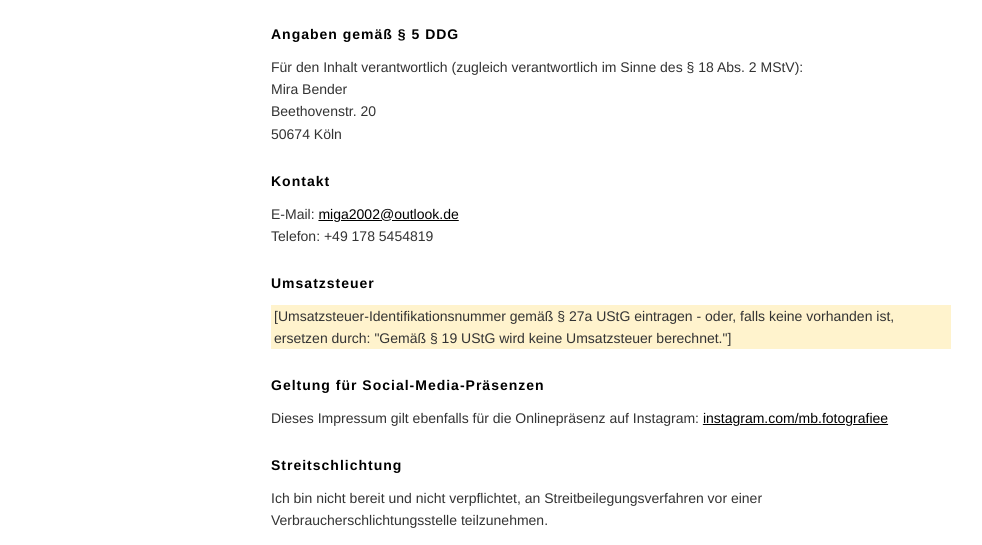
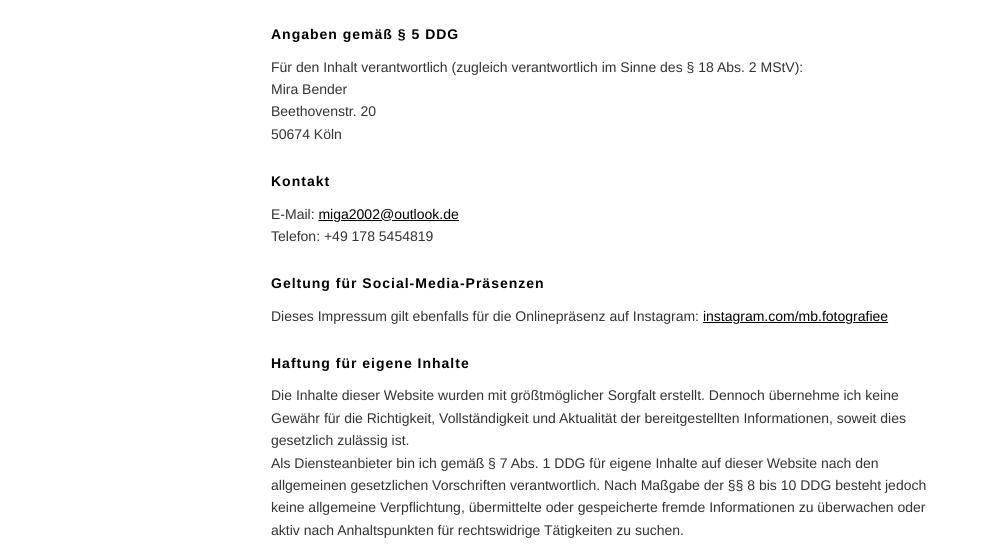
Before and after one commit to Fa8io/mirabender-fotografie, a plain HTML site: page impressum.html in a window 1280 px wide. Shown: the part 210-755 px from the top of the page, without its empty margins (29-1011 px from the left). Drawn offline with Linux system fonts and the light colour scheme.

Commit message:
Umsatzsteuer- und Streitschlichtungs-Abschnitt aus Impressum entfernen
Co-Authored-By: Claude Sonnet 5 <noreply@anthropic.com>

```diff
--- a/impressum.html
+++ b/impressum.html
@@ -11,7 +11,6 @@
     h2 { font-size: 14px; margin: 25px 0 10px; letter-spacing: 1px; }
     p { font-size: 14px; color: #333; }
     .legal-content a { color: #000; }
-    .legal-content .todo { background: #fff3cd; padding: 0 3px; }
   </style>
 </head>
 <body>
@@ -38,18 +37,8 @@
     </section>
 
     <section>
-      <h2>Umsatzsteuer</h2>
-      <p class="todo">[Umsatzsteuer-Identifikationsnummer gemäß § 27a UStG eintragen - oder, falls keine vorhanden ist, ersetzen durch: "Gemäß § 19 UStG wird keine Umsatzsteuer berechnet."]</p>
-    </section>
-
-    <section>
       <h2>Geltung für Social-Media-Präsenzen</h2>
       <p>Dieses Impressum gilt ebenfalls für die Onlinepräsenz auf Instagram: <a href="https://www.instagram.com/mb.fotografiee">instagram.com/mb.fotografiee</a></p>
-    </section>
-
-    <section>
-      <h2>Streitschlichtung</h2>
-      <p>Ich bin nicht bereit und nicht verpflichtet, an Streitbeilegungsverfahren vor einer Verbraucherschlichtungsstelle teilzunehmen.</p>
     </section>
 
     <section>
```
